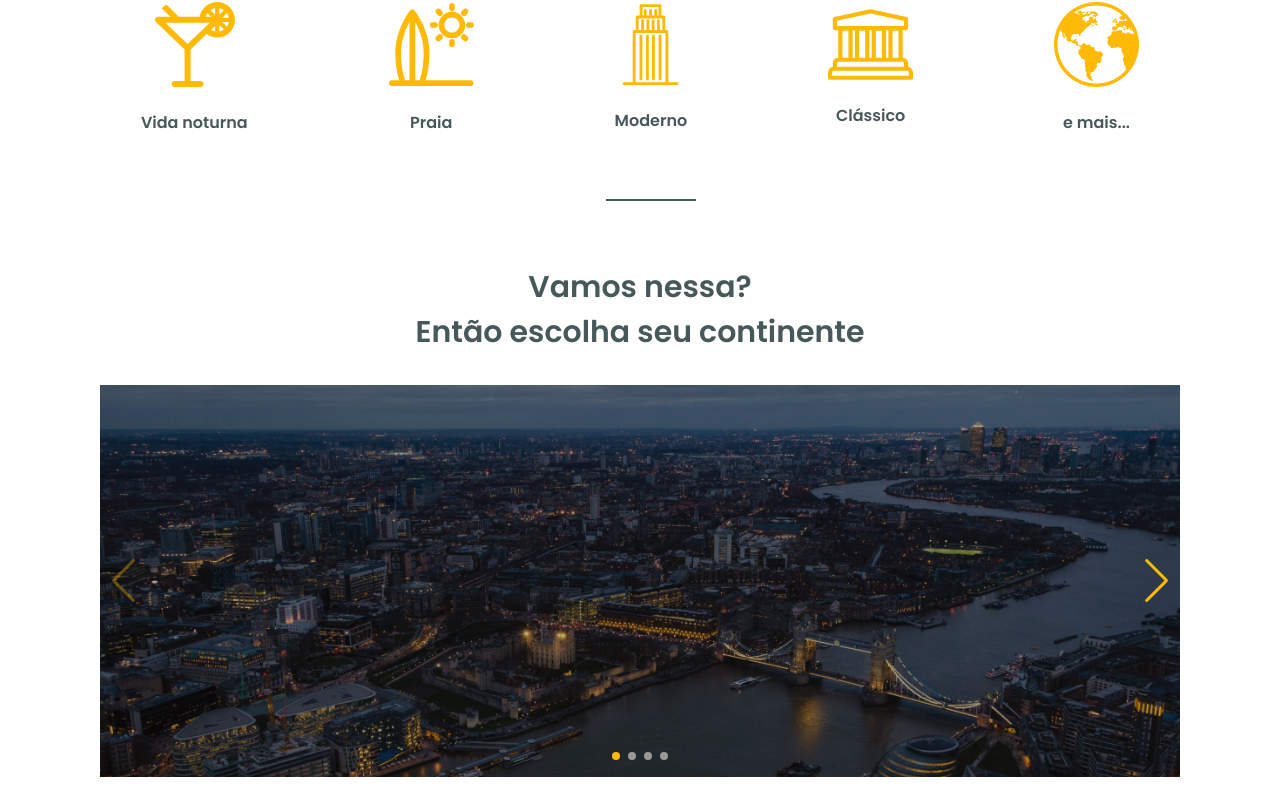
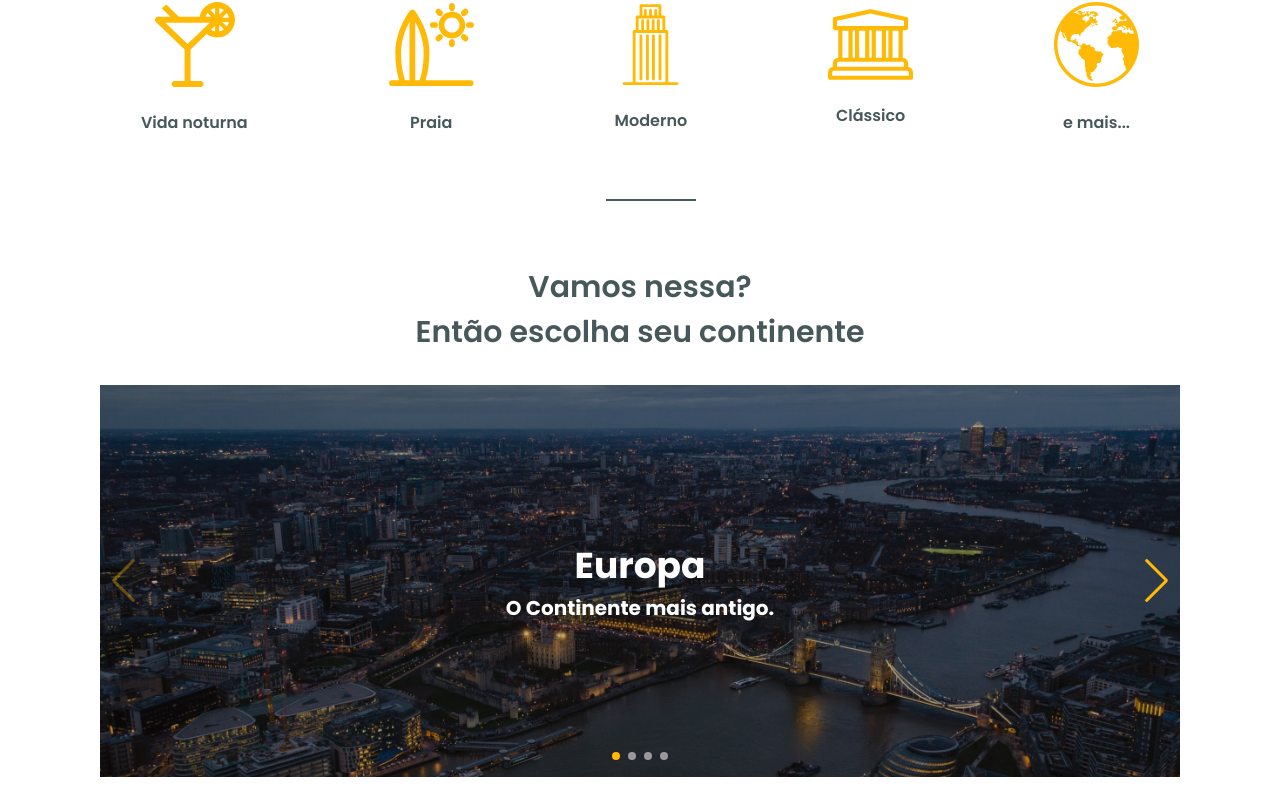
Before and after one commit to vidarafael/worldtrip, a Next.js app: page / in a window 1280 px wide. Shown: the part 475-1282 px from the top of the page. Built offline with nearby package versions, Linux system fonts and the light colour scheme.

Commit message:
terminando estilização do swiper

```diff
--- a/src/components/Slide.tsx
+++ b/src/components/Slide.tsx
@@ -1,7 +1,7 @@
 import { Navigation, Pagination, A11y } from 'swiper';
 import { Swiper, SwiperSlide } from 'swiper/react';
 import { Image } from '@chakra-ui/image'
-import { Box } from '@chakra-ui/layout';
+import { Box, Text } from '@chakra-ui/layout';
 
 
 // Import Swiper styles
@@ -26,6 +26,10 @@ const Slide = (): JSX.Element => {
       background: #FFBA08;
     }
 
+    div.swiper-slide,
+    div.swiper-slide-active {
+      position: relative;
+    }
   `
 
   return (
@@ -47,6 +51,28 @@ const Slide = (): JSX.Element => {
         >
           <SwiperSlide>
             <Image src="/images/continents/europacontinent.png" alt="logo" />
+            <Box
+              position="absolute"
+              top="50%"
+              left="50%"
+              transform="translate(-50%, -50%)"
+              textAlign="center"
+            >
+              <Text
+                fontSize="36px"
+                color="white"
+                fontWeight="bold"
+              >
+                Europa<br/>
+              </Text>
+              <Text
+                fontSize="20px"
+                color="white"
+                fontWeight="bold"
+              >
+                O Continente mais antigo.
+              </Text>
+            </Box>
           </SwiperSlide>
           <SwiperSlide>
             <Image src="/images/continents/europacontinent.png" alt="logo" />
```
